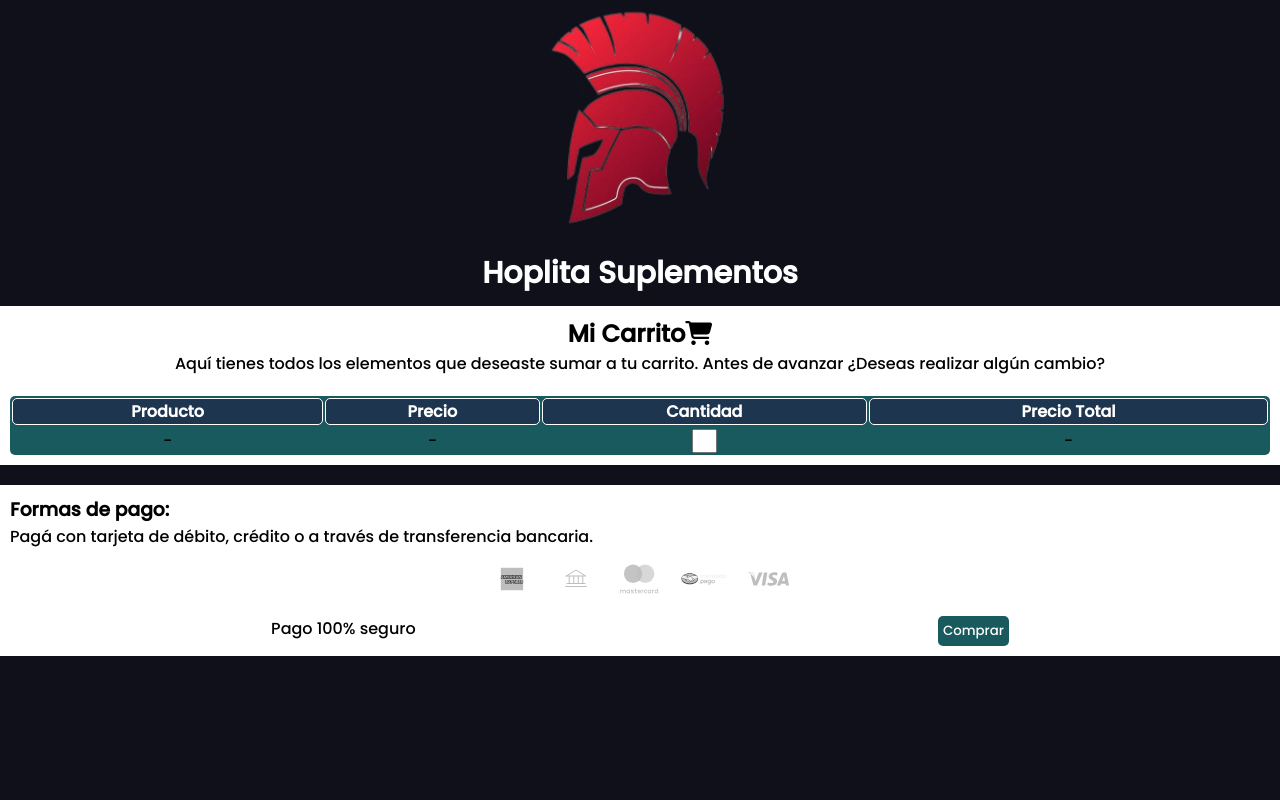
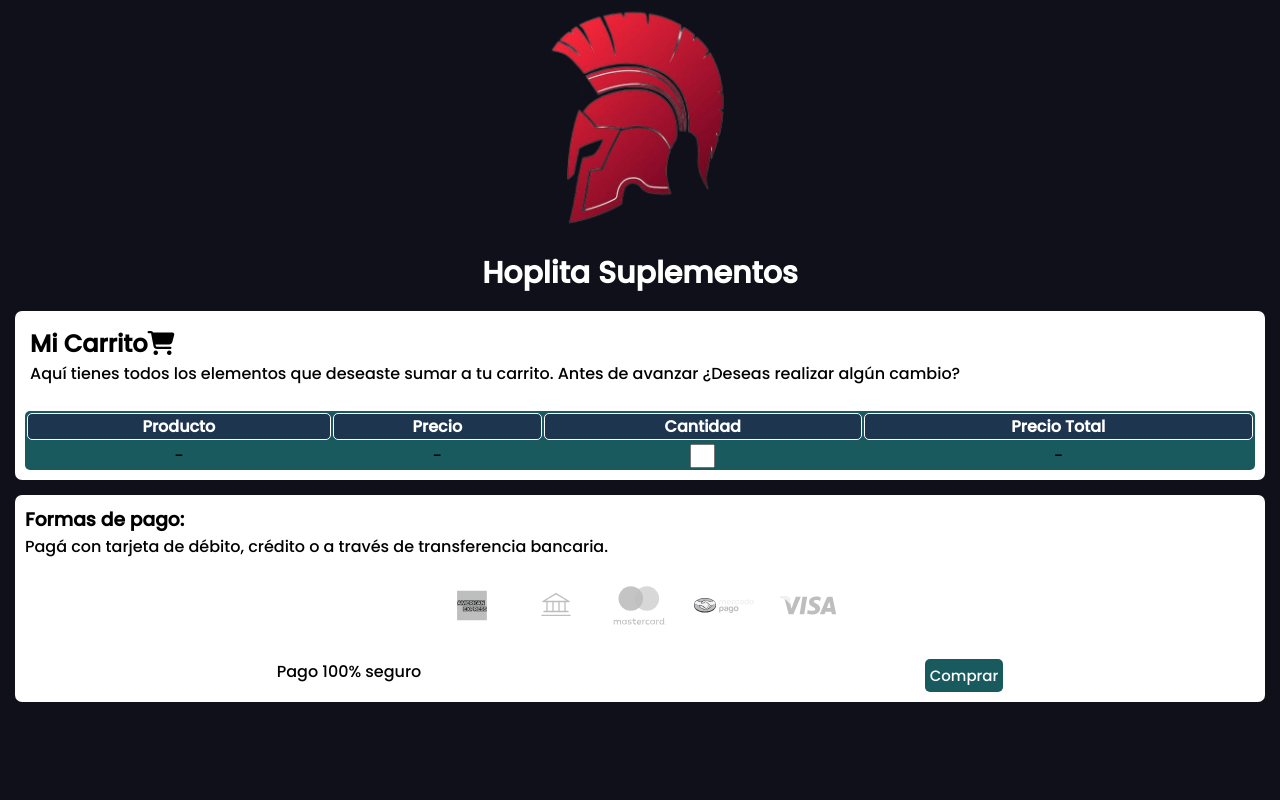
Before and after one commit to barrerasantino7/PFBARRERA, a website: page pages/carrito.html in a window 1280 px wide. Shown: the top 800 px of the page. Drawn offline with Linux system fonts and the light colour scheme.

Commit message:
Completo el responsive/tablet de carrito.html

```diff
--- a/scss/_carrito.scss
+++ b/scss/_carrito.scss
@@ -73,3 +73,46 @@
         }
     }
 }
+                                                         /*Responsive en tablet*/
+@media (min-width:650px){
+    .carrito-cuerpo{
+
+        .vista{
+            height: 100vh;
+            .tarjeta__primaria{
+                background-color: white;
+                border-radius: 7px;
+                margin: 15px;
+
+                .primaria-micarrito{
+                    text-align: start;
+                    margin:  15px;
+                }
+                .primaria-tabla{
+                    border-radius: 5px;
+                    margin: 10px;
+                }
+            }
+            .tarjeta__secundaria{
+                border-radius: 7px;
+                margin: 15px;
+
+                .secundaria-img{
+                    margin: 20px;
+                    img{
+                        width: 80px;
+                    }
+                }
+                .secundaria-btn{
+                    button{
+                        font-size: 15px ;
+                    }
+                }
+            }
+        }
+    }
+}
+                                                       /*Responsive en PC*/
+@media (min-width:1200px){
+
+}
```
Also changed, not shown: css/style.css, 1 other file.
